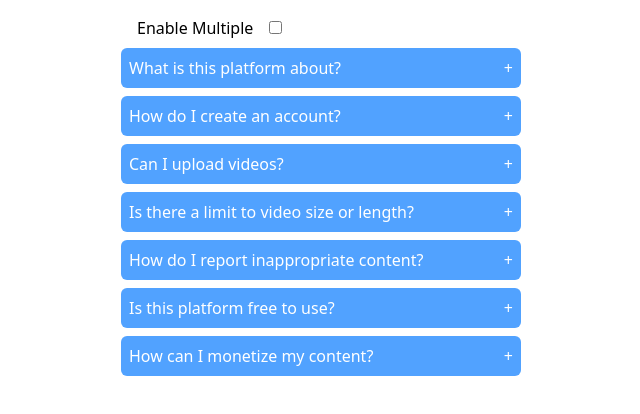
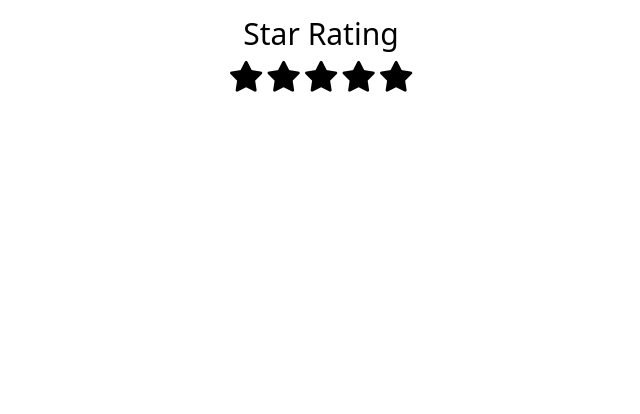
Before and after one commit to NoorMohdDev/ReactJS-Projects, a React (Vite) app: page / in a window 1280 px wide. Shown: the top 414 px of the page, without its empty margins (319-959 px from the left). Built offline with nearby package versions, Linux system fonts and the light colour scheme.

Commit message:
add Star Rating

```diff
--- a/src/App.jsx
+++ b/src/App.jsx
@@ -5,8 +5,8 @@ function App() {
 
   return (
     <div className="p-4 box-border">
-      <Accordian/>
-      {/* <StarRating/> */}
+      {/* <Accordian/> */}
+      <StarRating/>
     </div>
   )
 }
--- /dev/null
+++ b/src/components/Star-Rating/StarRating.jsx
@@ -0,0 +1,47 @@
+import React, { useState } from 'react'
+
+function StarRating() {
+
+  const [currentStars, setCurrentStars] = useState([])
+  const [currentStarsActive, setCurrentStarsActive] = useState([])
+
+  const handleMouseOver = (e) => {
+    if (!currentStarsActive.includes(Number(e.target.id))) {
+      let current = Number(e.target.id)
+      let filledStar = Array.from({ length: current + 1 }, () => current--);
+      setCurrentStars(filledStar.sort())
+    }
+  }
+
+  const handleMouseOut = (e) => {
+    if (!currentStarsActive.includes(Number(e.target.id))) {
+      setCurrentStars([...currentStarsActive])
+      setCurrentStarsActive([...currentStarsActive])
+    }
+  }
+
+  const handleMouseClick = (e) => {
+    let current = Number(e.target.id)
+    let filledStar = Array.from({ length: current + 1 }, () => current--);
+    setCurrentStarsActive(filledStar)
+    setCurrentStars(filledStar)
+  }
+
+  return (
+    <div className='text-3xl text-center'>
+      <h1>Star Rating</h1>
+      <div className='mt-2 '>
+        {[...Array(5)].map((_, index) => <i key={index} id={index} className={`fa-solid cursor-pointer fa-star ${currentStars.includes(index) ? "text-blue-400" : null}`} onMouseOver={(e) => {
+          if (e.target.classList.contains("fa-star"))
+            handleMouseOver(e)
+        }} onMouseOut={(e) => {
+          if (e.target.classList.contains("fa-star")) handleMouseOut(e)
+        }} onClick={(e) => {
+          if (e.target.classList.contains("fa-star")) handleMouseClick(e)
+        }}></i>)}
+      </div>
+    </div>
+  )
+}
+
+export default StarRating
```
